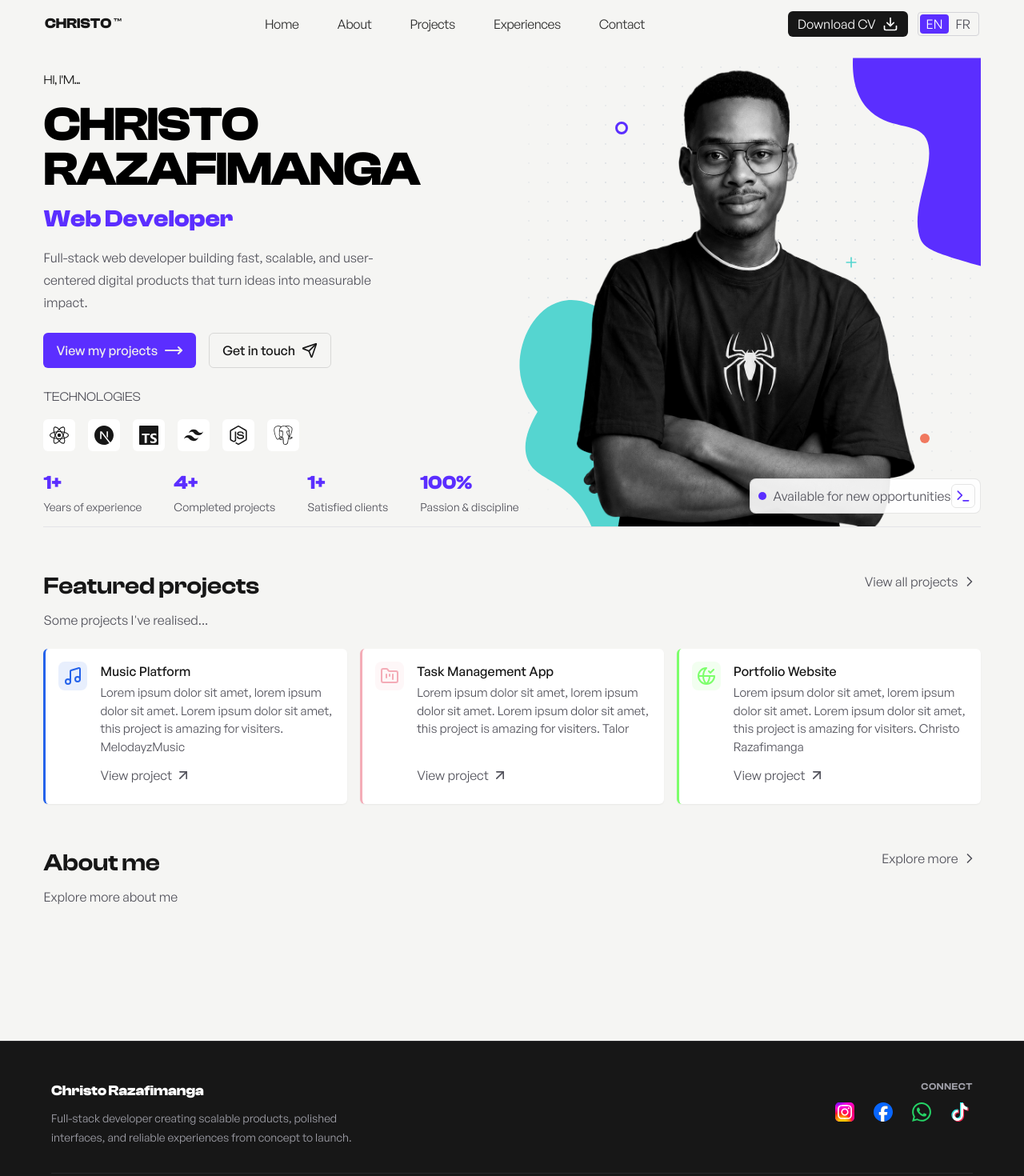
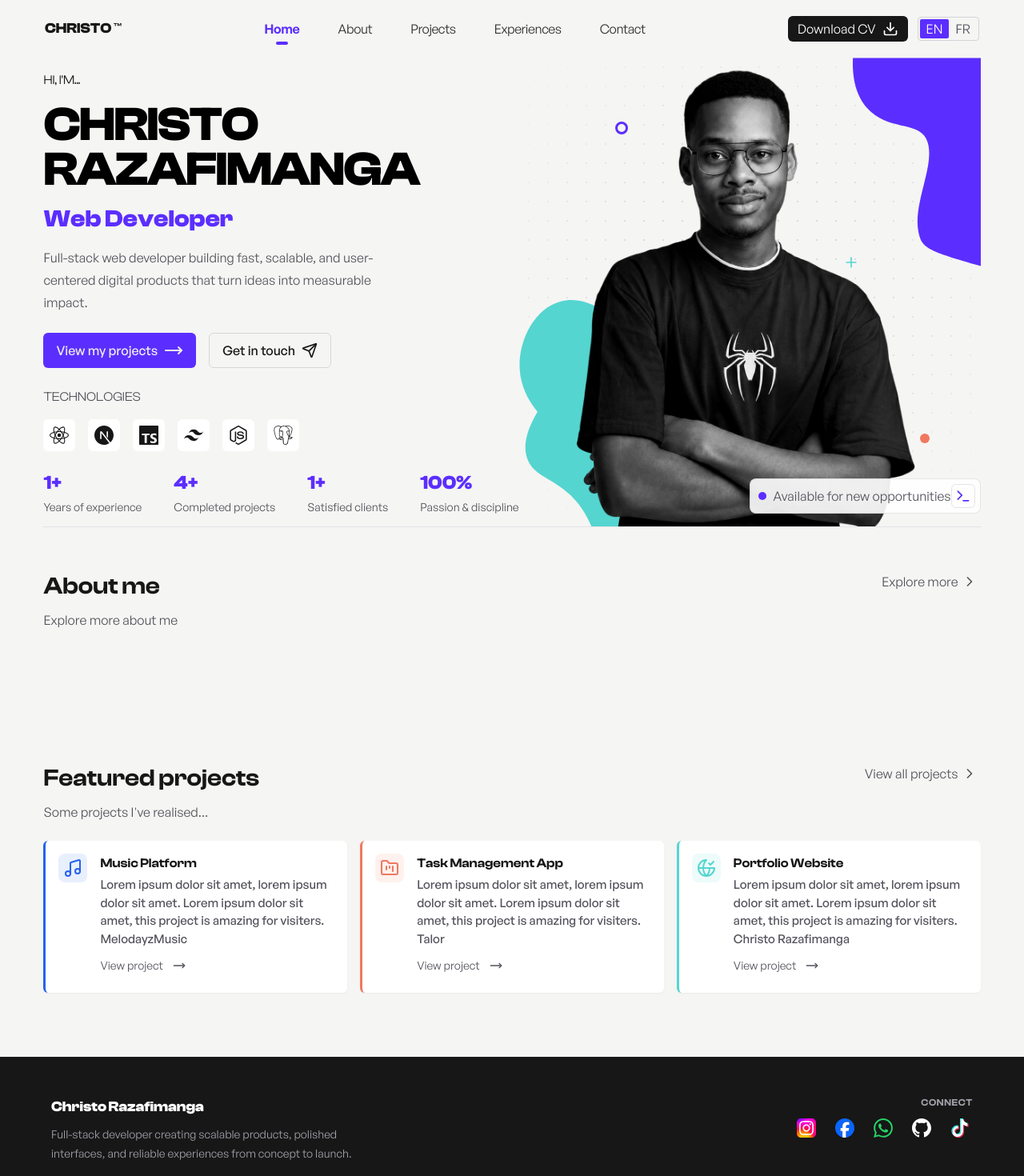
Before and after one commit to bossnare/portfolio, a Next.js app: page / in a window 1280 px wide. Shown: the top 1470 px of the page at 80% size. Built offline with nearby package versions, Linux system fonts and the light colour scheme.

Commit message:
add useActivePath hook, update Tab ui component to reusable ui

```diff
--- a/app/page.tsx
+++ b/app/page.tsx
@@ -1,42 +1,19 @@
+import { AboutMe } from '@/src/components/about/AboutMe';
 import { Footer } from '@/src/components/Footer';
 import { Header } from '@/src/components/Header';
 import { Hero } from '@/src/components/Hero';
 import { FeaturedProjects } from '@/src/components/projects/FeaturedProjects';
-import {
-  Section,
-  SectionHeader,
-  SectionTitle,
-  SectionParagraphe,
-  SectionContent,
-  SectionButton,
-} from '@/src/components/Section';
-import { ChevronRight } from 'lucide-react';
 
 export default function Home() {
   return (
     <div className="flex flex-col items-center justify-center flex-1 bg-[#F5F5F3] dark:bg-black">
-      <header className="fixed inset-x-0 top-0 h-15 px-3 md:px-14 z-1000 bg-[#F5F5F3] dark:bg-black">
-        <Header />
-      </header>
-      <main className="w-full pt-15 space-y-14 sm:pt-18">
+      <Header />
+      <main className="w-full pb-20 pt-8 md:pt-0">
         <Hero />
+        <AboutMe />
         <FeaturedProjects />
-        <Section id="about" className="flex flex-col gap-6 min-h-60">
-          <SectionHeader>
-            <SectionContent>
-              <SectionTitle>About me</SectionTitle>
-              <SectionParagraphe>Explore more about me</SectionParagraphe>
-            </SectionContent>
-            <SectionButton>
-              Explore more
-              <ChevronRight className="size-5" />
-            </SectionButton>
-          </SectionHeader>
-        </Section>
       </main>
       <Footer />
     </div>
   );
 }
-
-// [mask-image:radial-gradient(ellipse_at_center,_#000_25%,_transparent_75%)]
--- a/src/components/Footer.tsx
+++ b/src/components/Footer.tsx
@@ -2,7 +2,7 @@ import { SocialLinks } from './SocialLinks';
 
 export function Footer() {
   return (
-    <footer className="w-full px-4 py-10 border-t border-zinc-800 bg-foreground text-background dark:text-foreground dark:border-white/4 dark:bg-zinc-950 md:px-8 md:py-12">
+    <footer className="w-full px-4 py-10 border-t bg-foreground text-background dark:text-foreground border-[#ffffff0a] dark:bg-zinc-950 md:px-0 md:py-12">
       <div className="flex flex-col w-full max-w-6xl gap-8 mx-auto">
         <div className="flex flex-col gap-8 sm:flex-row sm:items-start sm:justify-between">
           <div className="max-w-sm space-y-2">
@@ -23,7 +23,7 @@ export function Footer() {
           </div>
         </div>
 
-        <div className="flex flex-col gap-3 pt-5 text-sm border-t border-zinc-800 text-[#a1a1aa] dark:border-white/4 sm:flex-row sm:items-center sm:justify-between">
+        <div className="flex flex-col gap-3 pt-5 text-sm border-t text-[#a1a1aa] border-[#ffffff0a] sm:flex-row sm:items-center sm:justify-between">
           <nav
             aria-label="Footer navigation"
             className="flex flex-wrap gap-x-5 gap-y-2"
--- a/src/components/Header.tsx
+++ b/src/components/Header.tsx
@@ -1,9 +1,16 @@
-import { Download, Menu } from 'lucide-react';
-import { Tab } from './header/Tab';
+'use client';
+
+import { Download, Menu, X } from 'lucide-react';
+import { Tab, tabs } from './header/Tab';
+import { useState } from 'react';
+import {motion} from 'motion/react'
 
 export function Header() {
+  const [isOpenMenu, setIsOpenMenu] = useState(false);
+
   return (
-    <nav className="flex items-center justify-between h-full">
+    <header className="sticky w-full top-0 z-1000 bg-[#F5F5F3] dark:bg-black">
+      <nav className="flex items-center justify-between px-5 py-2.5 md:py-5 md:px-14">
         <div className="flex items-center gap-2">
           <span className="text-lg font-bold font-display">
             CHRISTO <span className="font-medium">™</span>
@@ -11,7 +18,11 @@ export function Header() {
         </div>
 
         <ul className="items-center hidden gap-12 tracking-tight lg:flex">
-        <Tab />
+          {
+            tabs.map((tab) => (
+              <li key={tab.label}><Tab label={tab.label} href={tab.href} /></li>
+            ))
+          }
         </ul>
         <div className="flex items-center gap-3">
           <a
@@ -22,14 +33,32 @@ export function Header() {
             Download CV
             <Download className="size-5" />
           </a>
-        <div className="p-0.5 border border-zinc-300 overflow-hidden dark:border-white/12 rounded-sm flex items-center *:px-2 *:rounded-sm">
+          <div className="p-0.5 border border-zinc-300 overflow-hidden dark:border-white/12 rounded-sm flex items-center *:px-2 *:rounded-xs">
             <button className="text-white bg-primary">EN</button>
             <button className="text-muted-foreground">FR</button>
           </div>
-        <button className="flex items-center justify-center border rounded-md md:hidden size-7 border-zinc-300 dark:border-white/12">
-          <Menu className="size-5 text-zinc-800 dark:text-zinc-100" />
+          <button
+            onClick={() => setIsOpenMenu((prev) => !prev)}
+            className="flex items-center justify-center border rounded-sm md:hidden size-7 border-zinc-300 dark:border-white/12 active:bg-background active:opacity-80"
+          >
+            {isOpenMenu ? <X className="size-5 text-zinc-800 dark:text-zinc-100" /> : <Menu className="size-5 text-zinc-800 dark:text-zinc-100" />}
           </button>
         </div>
       </nav>
+      {/* mobile navigation */}
+      {isOpenMenu && (
+        <motion.nav initial={{ opacity: 0 }}
+        animate={{ opacity: 1 }}
+        transition={{ duration: 0.8 }} className="flex flex-col gap-3 px-5 pt-3 pb-8 border-t border-b border-zinc-200 dark:border-white/8 md:hidden">
+          <ul className="flex flex-col items-start gap-4 text-[15px]">
+            {
+            tabs.map((tab) => (
+              <li key={tab.label}><Tab label={tab.label} href={tab.href} /></li>
+            ))
+          }
+          </ul>
+        </motion.nav>
+      )}
+    </header>
   );
 }
--- a/src/components/Hero.tsx
+++ b/src/components/Hero.tsx
@@ -6,9 +6,9 @@ export function Hero() {
   return (
     <Section
       id="hero"
-      className="relative min-h-screen overflow-hidden md:min-h-auto"
+      className="relative min-h-screen overflow-hidden md:min-h-auto pt-0"
     >
-      <div className="flex flex-col space-y-4 md:space-y-0 items-center justify-between md:flex-row md:items-center">
+      <div className="flex flex-col space-y-10 md:space-y-0 items-center justify-between md:flex-row md:items-center">
         <HeroContent />
         <HeroVisual />
       </div>
--- a/src/components/Section.tsx
+++ b/src/components/Section.tsx
@@ -6,7 +6,7 @@ export function Section({ className, children, ...props }: SectionProps) {
   return (
     <section
       className={cn(
-        'mx-auto w-full md:max-w-[94%] px-4 dark:bg-black py-',
+        'mx-auto w-full md:max-w-[94%] px-5 md:px-4 dark:bg-black pt-14',
         className
       )}
       {...props}
--- a/src/components/SocialLinks.tsx
+++ b/src/components/SocialLinks.tsx
@@ -17,9 +17,14 @@ const socialLinks = [
     href: `https://wa.me/261382742449/text=${encodeURIComponent('Hello Christo')}`,
   },
   {
+    name: 'GitHub',
+    icon: 'github.svg',
+    href: `https://www.github.com/bossnare`,
+  },
+  {
     name: 'TikTok',
     icon: 'tiktok.svg',
-    href: '#',
+    href: 'https://www.tiktok.com/@thebossnare',
   },
 ];
 
--- /dev/null
+++ b/src/components/about/AboutMe.tsx
@@ -0,0 +1,26 @@
+import {
+  Section,
+  SectionHeader,
+  SectionTitle,
+  SectionParagraphe,
+  SectionContent,
+  SectionButton,
+} from '@/src/components/Section';
+import { ChevronRight } from 'lucide-react';
+
+export function AboutMe() {
+  return (
+    <Section id="about" className="flex flex-col gap-6 min-h-60">
+      <SectionHeader>
+        <SectionContent>
+          <SectionTitle>About me</SectionTitle>
+          <SectionParagraphe>Explore more about me</SectionParagraphe>
+        </SectionContent>
+        <SectionButton>
+          Explore more
+          <ChevronRight className="size-5" />
+        </SectionButton>
+      </SectionHeader>
+    </Section>
+  );
+}
--- a/src/components/header/Tab.tsx
+++ b/src/components/header/Tab.tsx
@@ -1,32 +1,30 @@
 import Link from 'next/link';
 import { cn } from '../../lib/utils';
+import {useActivePath} from '../../hooks/useActivePath'
 
-const tabs = [
-  { name: 'Home', href: '#' },
-  { name: 'About', href: '#' },
-  { name: 'Projects', href: '#' },
-  { name: 'Experiences', href: '#' },
-  { name: 'Contact', href: '#' },
+export const tabs = [
+  { label: 'Home', href: '/' },
+  { label: 'About', href: '/about' },
+  { label: 'Projects', href: '/projects' },
+  { label: 'Experiences', href: '/experiences' },
+  { label: 'Contact', href: '/contact' },
 ];
 
-export function Tab({ isActive }: { isActive?: boolean }) {
+export function Tab({ href = '#', label }: { href?: string, label?: string }) {
+  const isActive = useActivePath(href)
+
   return (
     <>
-      {tabs.map((tab) => (
-        <li
-          key={tab.name}
-          className={cn(
+          <Link className="relative flex justify-center" href={href}>
+          <span className={cn(
             isActive
-              ? 'relative flex justify-center font-semibold text-primary'
+              ? ' font-semibold text-primary'
               : 'text-foreground/90'
+          )}>{label}</span>
+          {isActive && (
+            <span className="absolute hidden md:block w-1/3 h-1 rounded-full -bottom-2 bg-primary"></span>
           )}
-        >
-          <Link href={tab.href}>{tab.name}</Link>
-          {isActive && (
-            <span className="absolute w-1/3 h-1 rounded-full -bottom-2 bg-primary"></span>
-          )}
-        </li>
-      ))}
+          </Link>
     </>
   );
 }
--- a/src/components/hero/HeroContent.tsx
+++ b/src/components/hero/HeroContent.tsx
@@ -88,7 +88,7 @@ function HeroStats() {
 
 export function HeroContent() {
   return (
-    <div className="flex flex-col items-center justify-between flex-1 w-full max-w-3xl gap-6 px-8 py-5 md:px-0 md:py-0 dark:bg-black md:items-start">
+    <div className="flex flex-col items-center justify-between flex-1 w-full max-w-3xl gap-6 px-8 md:px-0 dark:bg-black md:items-start">
       <HeroIntroduction />
       <HeroActions />
       <Technologies />
--- a/src/components/projects/ProjectCard.tsx
+++ b/src/components/projects/ProjectCard.tsx
@@ -1,5 +1,5 @@
 import type { projects } from '@/src/data/projects';
-import { ArrowUpRight } from 'lucide-react';
+import { MoveRight } from 'lucide-react';
 
 type Project = (typeof projects)[number];
 
@@ -20,16 +20,18 @@ export function ProjectCard({ project }: ProjectCardProps) {
         <project.icon style={{ color: project.color }} />
       </span>
       <div className="flex flex-col gap-1 grow">
-        <span className="font-medium capitalize">{project.type}</span>
-        <span className="text-muted-foreground text-[15px]">
+        <span className="font-semibold capitalize font-display">
+          {project.type}
+        </span>
+        <span className="text-muted-foreground font-medium text-[15px]">
           {project.description} {project.name}
         </span>
         <a
           href="#"
-          className="flex items-center self-start gap-1 py-2 mt-auto hover:underline text-muted-foreground hover:text-primary"
+          className="flex items-center self-start gap-3 py-2 mt-auto text-sm hover:underline text-muted-foreground hover:text-primary"
         >
           <span>View project</span>
-          <ArrowUpRight className="size-5" />
+          <MoveRight className="size-4" />
         </a>
       </div>
     </div>
--- a/src/data/projects.ts
+++ b/src/data/projects.ts
@@ -15,7 +15,7 @@ export const projects = [
     description:
       'Lorem ipsum dolor sit amet, lorem ipsum dolor sit amet. Lorem ipsum dolor sit amet, this project is amazing for visiters.',
     icon: FolderKanban,
-    color: '#f4acb7',
+    color: '#F0785E',
   },
   {
     type: 'Portfolio website',
@@ -23,6 +23,6 @@ export const projects = [
     description:
       'Lorem ipsum dolor sit amet, lorem ipsum dolor sit amet. Lorem ipsum dolor sit amet, this project is amazing for visiters.',
     icon: GlobeCheck,
-    color: '#7cff6b',
+    color: '#55D5D0',
   },
 ];
--- /dev/null
+++ b/src/hooks/useActivePath.ts
@@ -0,0 +1,6 @@
+import { usePathname } from 'next/navigation';
+
+export function useActivePath(href: string) {
+  const pathname = usePathname();
+  return pathname === href;
+}
```
Also changed, not shown: public/icon/color/github.svg (added), 1 other file (tests, documents, lock files or other folders). Lines whose indentation alone changed are shown as unchanged.
